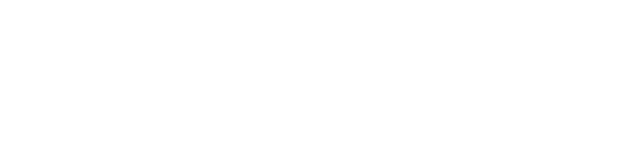
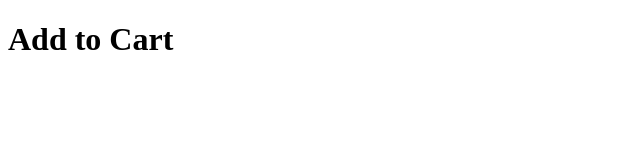
Before and after one commit to Hirwa-Kapya-Rene/Shopping-cart, a plain HTML site: page index.html in a window 1280 px wide. Shown: the whole page, without its empty margins (0-640 px from the left). Drawn offline with Linux system fonts and the light colour scheme.

Commit message:
added h1

```diff
--- a/index.html
+++ b/index.html
@@ -6,6 +6,6 @@
   <title>Shopping-Cart</title>
 </head>
 <body>
-
+  <h1>Add to Cart</h1>
 </body>
 </html>
```
